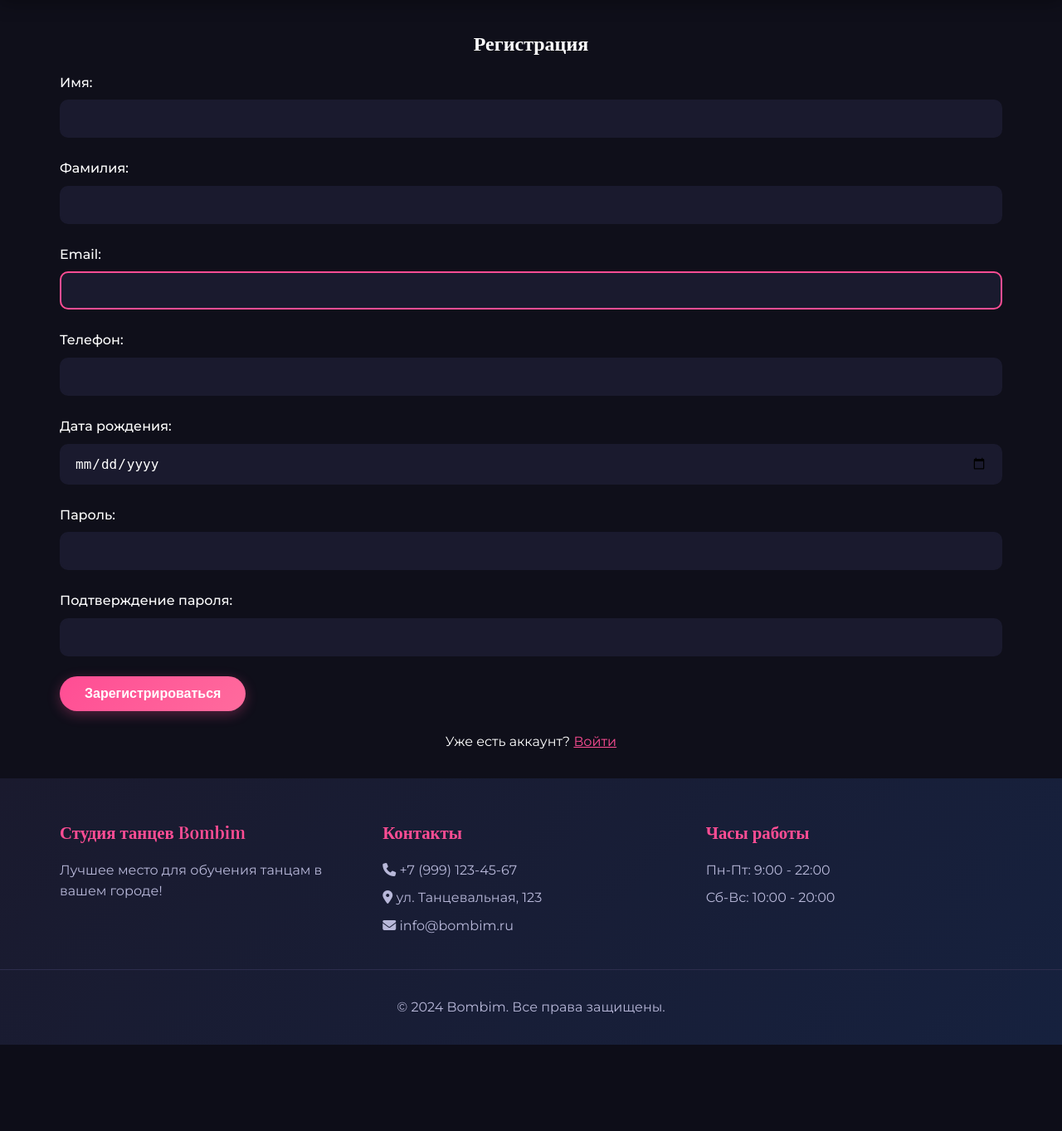
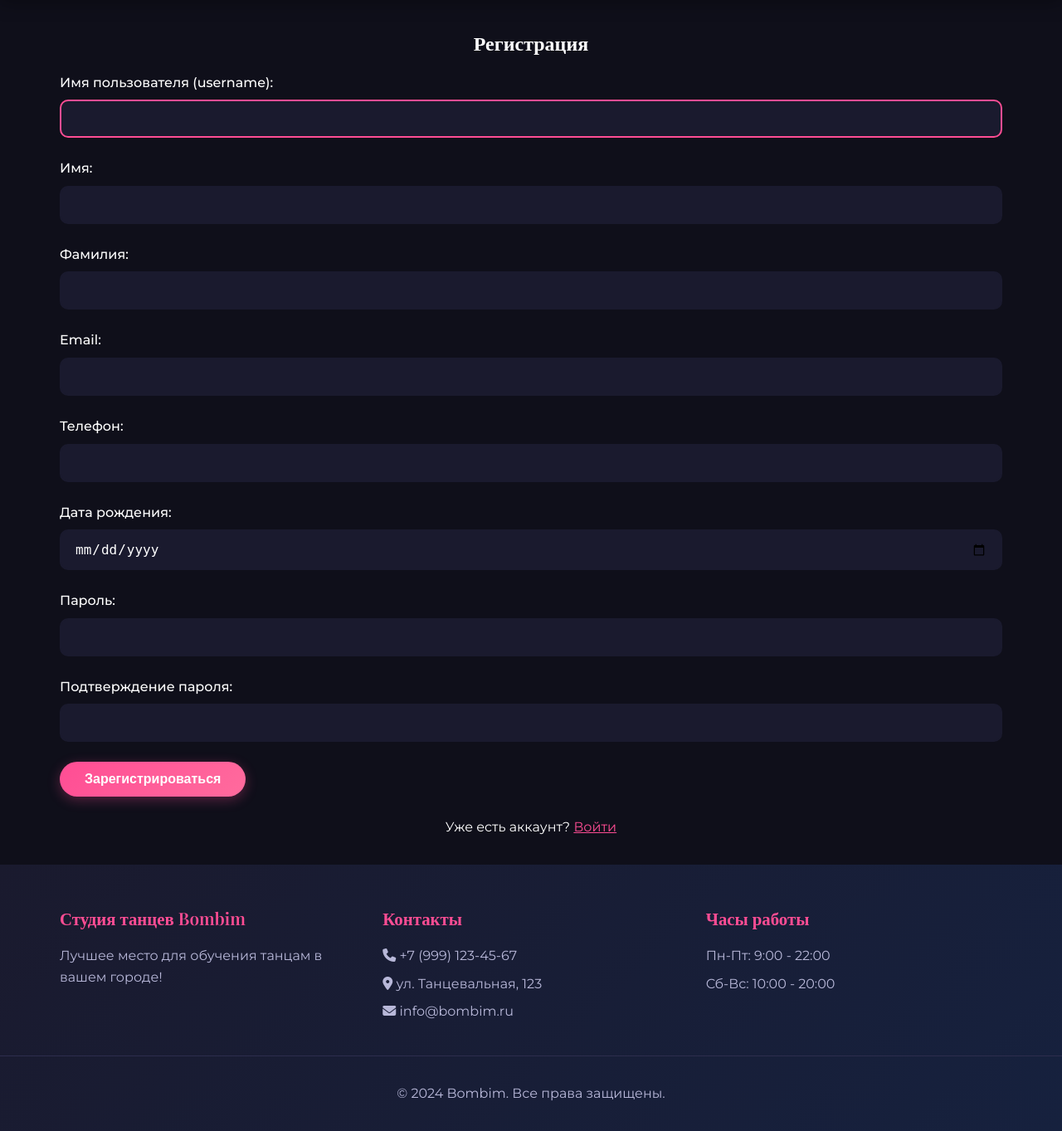
Before and after one commit to milli-2005/PythonDance, a Django app: page /signup/ in a window 1280 px wide. Shown: the part 83-1446 px from the top of the page at 83% size. Before the commit the page ends 1342 px from the top, so only its background shows below. Run offline with Django 5.2, Linux system fonts and the light colour scheme.

Commit message:
все таки вернулась к юзернейму, потому что иначе в админке писать много надо и ошибки там. теперь осталось понять как не по ссылке заходить в админку

```diff
--- a/bombim_project/main/forms.py
+++ b/bombim_project/main/forms.py
@@ -16,8 +16,9 @@ class CustomUserCreationForm(UserCreationForm):
 
     class Meta:
         model = User
-        fields = ('first_name', 'last_name', 'email', 'phone', 'birth_date', 'password1', 'password2')
+        fields = ('username', 'first_name', 'last_name', 'email', 'phone', 'birth_date', 'password1', 'password2')
         widgets = {
+            'username': forms.TextInput(attrs={'class': 'form-control'}),
             'first_name': forms.TextInput(attrs={'class': 'form-control'}),
             'last_name': forms.TextInput(attrs={'class': 'form-control'}),
             'email': forms.EmailInput(attrs={'class': 'form-control'}),
@@ -25,6 +26,5 @@ class CustomUserCreationForm(UserCreationForm):
 
     def __init__(self, *args, **kwargs):
         super().__init__(*args, **kwargs)
-        # Добавляем классы к полям паролей
         self.fields['password1'].widget.attrs.update({'class': 'form-control'})
         self.fields['password2'].widget.attrs.update({'class': 'form-control'})
--- a/bombim_project/main/models.py
+++ b/bombim_project/main/models.py
@@ -17,11 +17,6 @@ class User(AbstractUser):
     email = models.EmailField(unique=True)
     first_name = models.CharField(max_length=30)
     last_name = models.CharField(max_length=30)
-
-    # ДОБАВЬ ЭТИ 3 СТРОЧКИ в конец класса (перед def __str__):
-    username = None  # Отключаем стандартное поле username
-    USERNAME_FIELD = 'email'  # Говорим Django использовать email для входа
-    REQUIRED_FIELDS = ['first_name', 'last_name', 'phone']  # Обязательные поля
 
     def __str__(self):
         return f"{self.first_name} {self.last_name}"
--- a/bombim_project/main/views.py
+++ b/bombim_project/main/views.py
@@ -63,21 +63,21 @@ def signup_view(request):
             return redirect('home')
     else:
         form = CustomUserCreationForm()
+
     return render(request, 'main/signup.html', {'form': form})
 
 
 # Вход
 def login_view(request):
     if request.method == 'POST':
-        email = request.POST['email']
+        username = request.POST['username']  # Теперь получаем username
         password = request.POST['password']
-        user = authenticate(request, username=email, password=password)
+        user = authenticate(request, username=username, password=password)
         if user is not None:
             login(request, user)
             return redirect('home')
         else:
-            # Добавим сообщение об ошибке
-            return render(request, 'main/login.html', {'error': 'Неверный email или пароль'})
+            return render(request, 'main/login.html', {'error': 'Неверное имя пользователя или пароль'})
     return render(request, 'main/login.html')
 
 
--- a/bombim_project/templates/main/login.html
+++ b/bombim_project/templates/main/login.html
@@ -15,8 +15,8 @@
     <form method="post">
         {% csrf_token %}
         <div class="form-group">
-            <label class="form-label">Email:</label>
-            <input type="email" name="email" class="form-control" required>
+            <label class="form-label">Имя пользователя:</label>
+            <input type="text" name="username" class="form-control" required>  <!-- МЕНЯЕМ email на username -->
         </div>
 
         <div class="form-group">
--- a/bombim_project/templates/main/signup.html
+++ b/bombim_project/templates/main/signup.html
@@ -20,6 +20,19 @@
 
     <form method="post">
         {% csrf_token %}
+
+        <!-- ДОБАВИТЬ это поле в форму: -->
+<div class="form-group">
+    <label class="form-label">Имя пользователя (username):</label>
+    {{ form.username }}
+    {% if form.username.errors %}
+        <div style="color: var(--danger); font-size: 0.9rem;">
+            {% for error in form.username.errors %}
+                {{ error }}
+            {% endfor %}
+        </div>
+    {% endif %}
+</div>
 
         <div class="form-group">
             <label class="form-label">Имя:</label>
```
Also changed, not shown: bombim_project/db.sqlite3, bombim_project/main/migrations/0001_initial.py, bombim_project/main/migrations/0002_remove_user_username.py (deleted).
